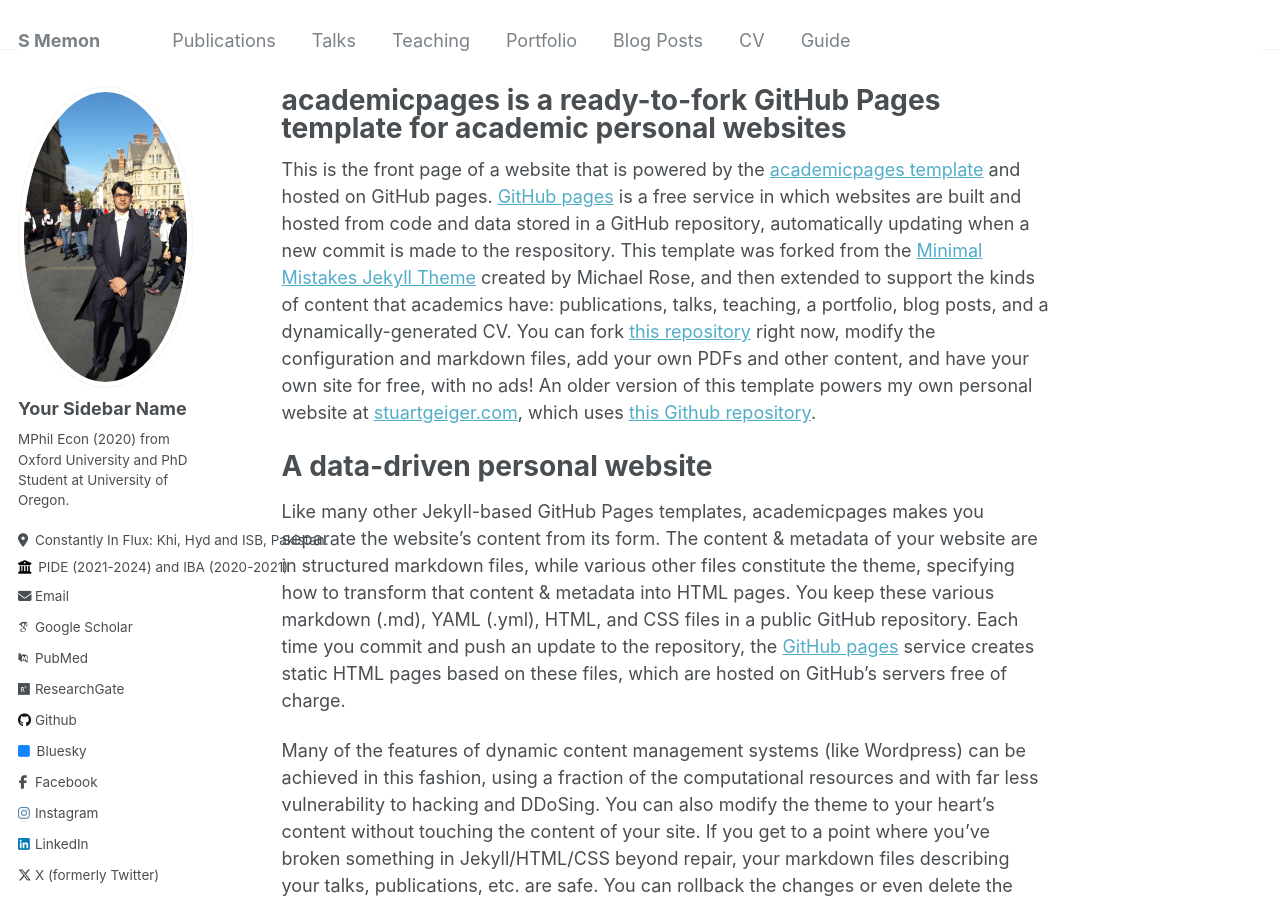
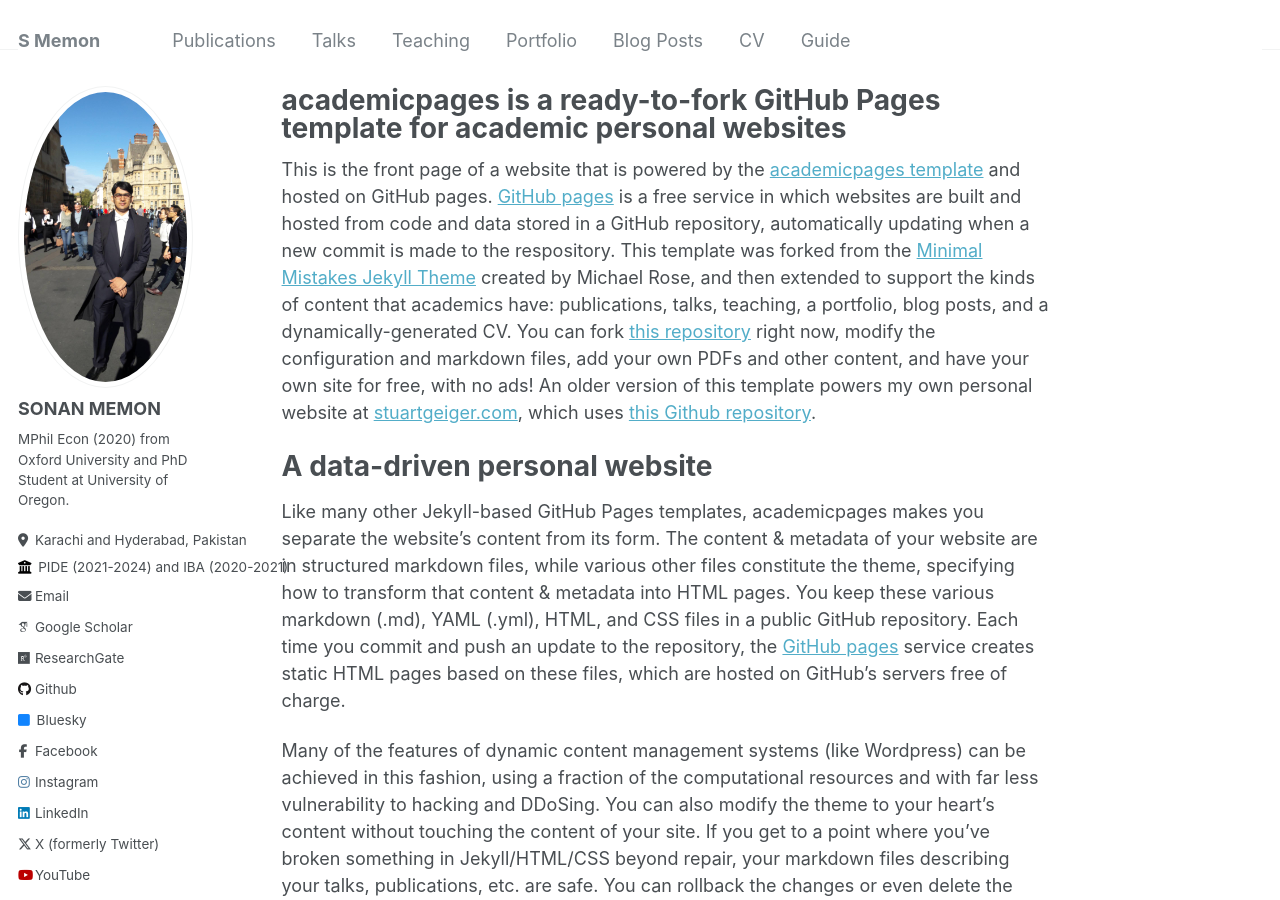
Before and after one commit to sonanmemon/web, a Jekyll site: the page built from _pages/about.md, in a window 1280 px wide and 900 px high. Built offline with Jekyll 4.4.1, drawn with Linux system fonts in a browser that asks for light colours; some web fonts are replaced; part of the change alters nothing that is shown.

Commit message:
Update _config.yml

```diff
--- a/_config.yml
+++ b/_config.yml
@@ -22,10 +22,10 @@ repository               : "academicpages/academicpages.github.io"
 author:
   # Biographic information
   avatar           : "sonan_pictures.jpg"
-  name             : "Your Sidebar Name"
+  name             : "SONAN MEMON"
   pronouns         : # example: "He/Him"
   bio              : "MPhil Econ (2020) from Oxford University and PhD Student at University of Oregon."
-  location         : "Constantly In Flux: Khi, Hyd and ISB, Pakistan."
+  location         : "Karachi and Hyderabad, Pakistan"
   employer         : "PIDE (2021-2024) and IBA (2020-2021)"
   uri              : # URL
   email            : "sonanahmed8@gmail.com"
@@ -33,9 +33,6 @@ author:
   # Academic websites
   arxiv            : # URL - Update with the correct link to your profile
   googlescholar    : "https://scholar.google.com.pk/scholar?hl=en&as_sdt=0%2C5&q=sonan+memon&btnG="
-  impactstory      : # URL
-  #orcid"http://orcid.org/yourorcidurl"
-  pubmed           : "https://www.ncbi.nlm.nih.gov/pubmed/?term=john+snow"
   researchgate     : "https://www.researchgate.net/profile/Sonan-Memon-2"
 
   # Repositories and software development
@@ -48,29 +45,14 @@ author:
 
   # Social media
   bluesky          : "bsky.app" # Replace this with you Bluesky username
-  facebook         : "https://www.facebook.com/sonan.ahmed/"
-  flickr           : # Username
-  foursquare       : # Username
-  goodreads        : # Username
-  google_plus      : # Username
-  keybase          : # Username
-  instagram        : ": https://www.instagram.com/sonanmemon/"
+  facebook         : Sonan Memon
+  instagram        : "https://www.instagram.com/sonanmemon/"
   lastfm           : # Username
   linkedin         : "https://pk.linkedin.com/in/sonan-memon"
-  mastodon         : # URL
   medium           : # URL
-  pinterest        : # Username
-  soundcloud       : # Username
-  steam            : # Username
-  telegram         : # URL
-  tumblr           : # Username
   twitter          : "https://twitter.com/sonan_memon?lang=en"
-  vine             : # Username
-  weibo            : # Username
   wikipedia        : # Username
-  xing             : # Username
   youtube          : "https://www.youtube.com/@sonanahmedmemon7404"
-  zhihu            : # URL
 
 
 # Site Settings
```
